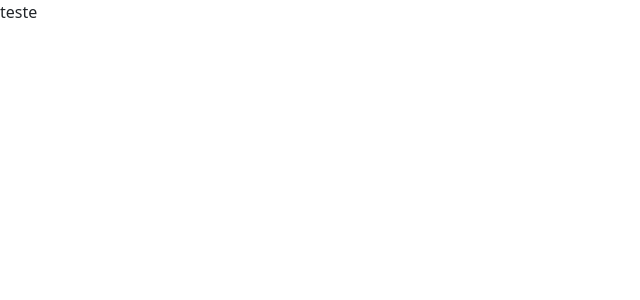
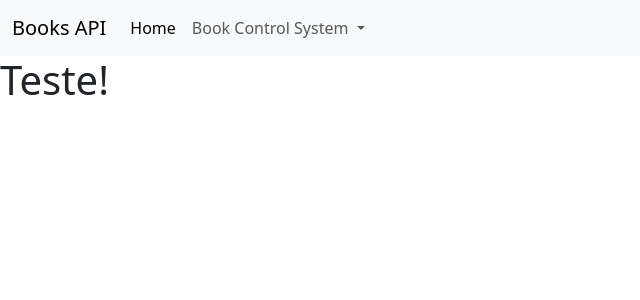
Before and after one commit to samuelmsilva2v/webBooks, an Angular app: page / in a window 1280 px wide. Shown: the top 300 px of the page, without its empty margins (0-640 px from the left). Built offline with nearby package versions, Linux system fonts and the light colour scheme.

Commit message:
feat: navbar component

```diff
--- a/src/app/app.component.html
+++ b/src/app/app.component.html
@@ -1 +1,2 @@
-teste
+<app-navbar/>
+<h1>Teste!</h1>
--- a/src/app/app.component.ts
+++ b/src/app/app.component.ts
@@ -1,10 +1,11 @@
 import { Component } from '@angular/core';
 import { RouterOutlet } from '@angular/router';
+import { NavbarComponent } from "./navbar/navbar.component";
 
 @Component({
   selector: 'app-root',
   standalone: true,
-  imports: [RouterOutlet],
+  imports: [RouterOutlet, NavbarComponent],
   templateUrl: './app.component.html',
   styleUrl: './app.component.css'
 })
--- /dev/null
+++ b/src/app/navbar/navbar.component.html
@@ -0,0 +1,33 @@
+<nav class="navbar navbar-expand-lg bg-body-tertiary">
+    <div class="container-fluid">
+        <a class="navbar-brand" href="#">Books API</a>
+        <button class="navbar-toggler" type="button" data-bs-toggle="collapse" data-bs-target="#navbarSupportedContent"
+            aria-controls="navbarSupportedContent" aria-expanded="false" aria-label="Toggle navigation">
+            <span class="navbar-toggler-icon"></span>
+        </button>
+        <div class="collapse navbar-collapse" id="navbarSupportedContent">
+            <ul class="navbar-nav me-auto mb-2 mb-lg-0">
+                <li class="nav-item">
+                    <a class="nav-link active" aria-current="page" href="#">Home</a>
+                </li>
+                <li class="nav-item dropdown">
+                    <a class="nav-link dropdown-toggle" href="#" role="button" data-bs-toggle="dropdown"
+                        aria-expanded="false">
+                        Book Control System
+                    </a>
+                    <ul class="dropdown-menu">
+                        <li><a class="dropdown-item" href="#">Register a book
+                            </a></li>
+                        <li><a class="dropdown-item" href="#">Consult books
+                            </a></li>
+                        <li>
+                            <hr class="dropdown-divider" />
+                        </li>
+                        <li><a class="dropdown-item" href="#">
+                                Something else here</a></li>
+                    </ul>
+                </li>
+            </ul>
+        </div>
+    </div>
+</nav>
```
Also changed, not shown: src/app/navbar/navbar.component.ts (added, +13 -0 lines), src/app/navbar/navbar.component.css (added), 1 other file (tests, documents, lock files or other folders).
